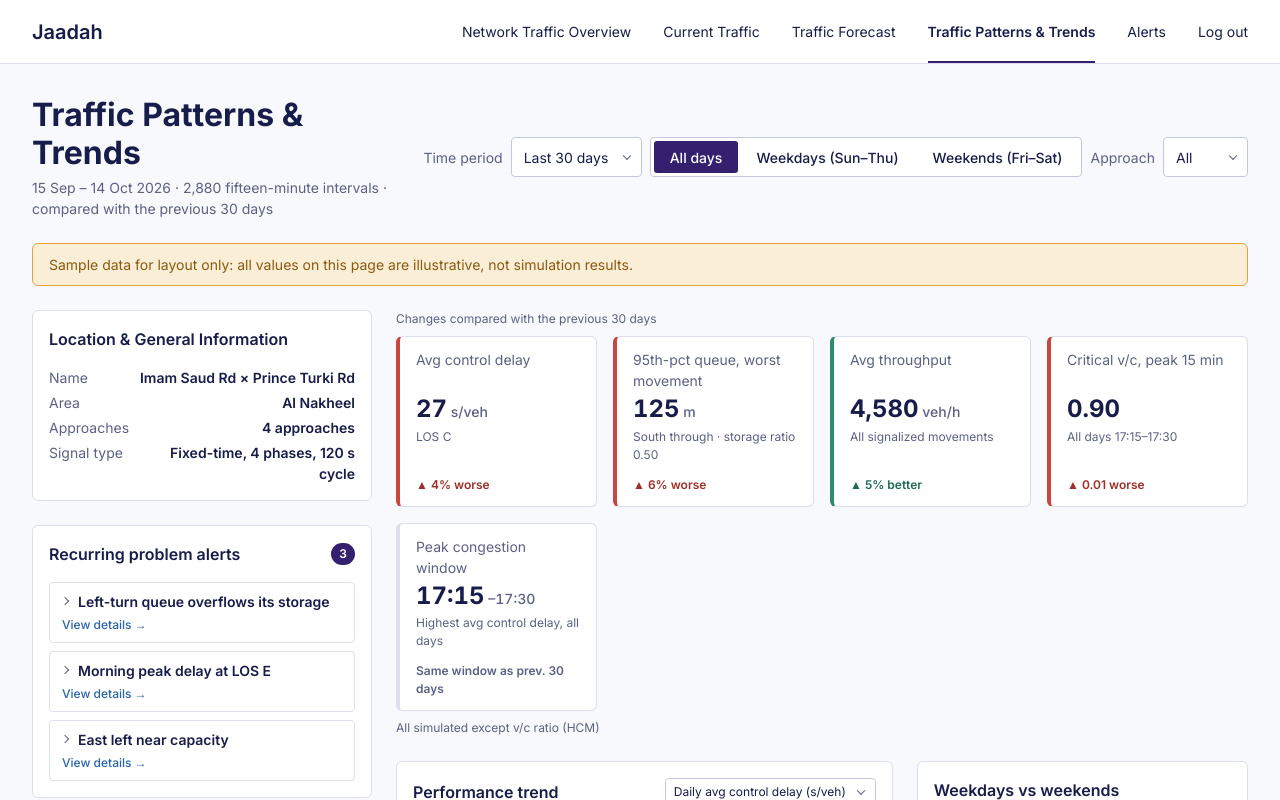
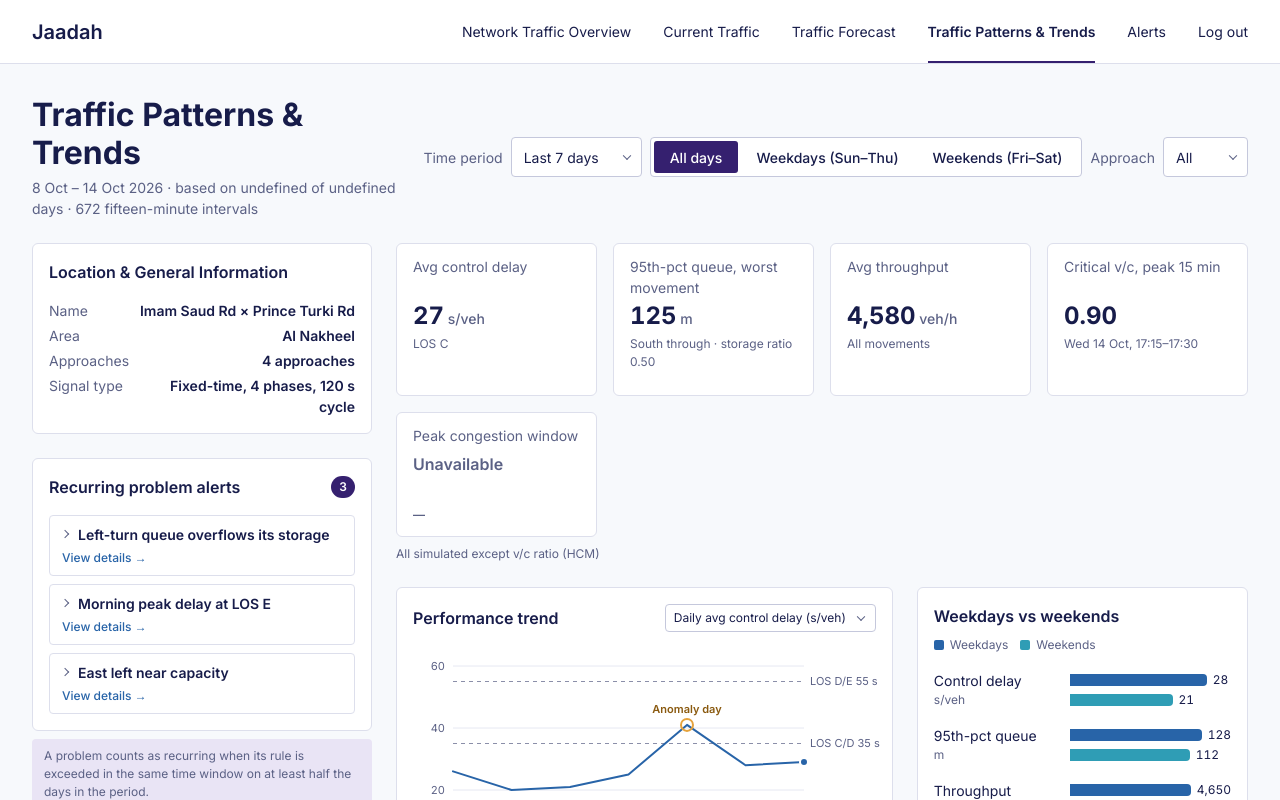
Before and after one commit to Falhebshi/2026-GP1-9, a React (Vite) app in the folder frontend/: page /trends in a window 1280 px wide. Shown: the top 800 px of the page. Built offline with nearby package versions, Linux system fonts and the light colour scheme; what @deck.gl/extensions, @luma.gl/engine would draw is missing.

Commit message:
feat: connect the trends page to the history files

```diff
--- a/frontend/src/pages/TrafficTrends.css
+++ b/frontend/src/pages/TrafficTrends.css
@@ -65,3 +65,9 @@
     grid-template-columns: minmax(0, 1fr);
   }
 }
+
+/* The tiles have no comparison, so no colored left edge either:
+   a plain 1px border like the other cards */
+.trends-kpi-row > .kpi-tile {
+  border-left-width: 1px;
+}
--- a/frontend/src/pages/TrafficTrends.jsx
+++ b/frontend/src/pages/TrafficTrends.jsx
@@ -1,17 +1,17 @@
 import { useEffect, useState } from 'react'
 import AlertList from '../components/AlertList'
 import Badge from '../components/Badge'
+import Card from '../components/Card'
 import EmptyState from '../components/EmptyState'
 import KpiGroup from '../components/KpiGroup'
 import KpiTile from '../components/KpiTile'
 import LocationInfoCard from '../components/LocationInfoCard'
-import Notice from '../components/Notice'
 import PageHeader from '../components/PageHeader'
 import SegmentedControl from '../components/SegmentedControl'
 import Select from '../components/Select'
 import { EmptyPeriodError, getTrends } from '../services/trendsService'
 import { formatKpiValue, kpiTileProps } from '../utils/kpi'
-import { shortDate, timeOf, timeRange } from '../utils/format'
+import { dayAndDate, shortDate, timeOf, timeRange } from '../utils/format'
 import BreakdownTable from './trends/BreakdownTable'
 import CongestionHeatmap from './trends/CongestionHeatmap'
 import LosDistribution from './trends/LosDistribution'
@@ -35,7 +35,9 @@ const DAY_TYPE_OPTIONS = [
 
 function TrafficTrends() {
   // The filters. Changing any of them loads the data again.
-  const [periodDays, setPeriodDays] = useState(30)
+  // The page opens on 7 days: the longest period with enough simulated days
+  // today (docs/kpi_engine.md, section 17.6).
+  const [periodDays, setPeriodDays] = useState(7)
   const [dayType, setDayType] = useState('all')
   const [approachId, setApproachId] = useState('all')
 
@@ -74,7 +76,8 @@ function TrafficTrends() {
   const header = (
     <PageHeader
       title="Traffic Patterns & Trends"
-      subtitle={data && describePeriod(data.period, periodDays)}
+      // The period of the data on screen: none while an error is shown instead
+      subtitle={data && !error ? describePeriod(data.period) : undefined}
       actions={
         <>
           <Select
@@ -126,24 +129,16 @@ function TrafficTrends() {
     )
   }
 
-  const note = `vs prev. ${periodDays} days`
-
   return (
     <>
       {header}
-
-      {data.isSample && (
-        <Notice variant="warning" className="trends-notice">
-          Sample data for layout only: all values on this page are illustrative, not
-          simulation results.
-        </Notice>
-      )}
 
       {/* While new data loads, the old data stays on screen, faded */}
       <div className={`trends-layout ${loading ? 'is-loading' : ''}`} aria-busy={loading}>
         <aside className="trends-side">
           <LocationInfoCard intersection={data.intersection} />
 
+          {data.recurringAlerts ? (
             <div>
               <AlertList
                 title="Recurring problem alerts"
@@ -155,16 +150,13 @@ function TrafficTrends() {
                 window on at least half the days in the period.
               </p>
             </div>
+          ) : (
+            <NotAvailableYet title="Recurring problem alerts" />
+          )}
         </aside>
 
         <div className="trends-main">
-          <KpiRow
-            summary={data.summary}
-            dayType={dayType}
-            approachId={approachId}
-            periodDays={periodDays}
-            note={note}
-          />
+          <KpiRow summary={data.summary} dayType={dayType} approachId={approachId} />
 
           <div className="trends-row trends-row-wide-left">
             <TrendChart trend={data.trend} />
@@ -174,7 +166,11 @@ function TrafficTrends() {
           <CongestionHeatmap cells={data.heatmap} />
 
           <div className="trends-row trends-row-wide-left">
+            {data.thresholds ? (
               <ThresholdChart thresholds={data.thresholds} />
+            ) : (
+              <NotAvailableYet title="Threshold exceedance by time window" />
+            )}
             <LosDistribution rows={data.losDistribution} />
           </div>
 
@@ -190,59 +186,81 @@ function TrafficTrends() {
 
 // ---- The five KPI tiles ----------------------------------------------------
 
-function KpiRow({ summary, dayType, approachId, periodDays, note }) {
-  const delay = summary.control_delay
+// The values are over the whole period; there is no comparison with an
+// earlier period (the trend chart shows the direction day by day).
+function KpiRow({ summary, dayType, approachId }) {
+  const delay = summary.control_delay.current
   const queue = summary.queue_length
-  const vc = summary.volume_to_capacity_ratio
+  const vc = summary.volume_to_capacity_ratio.current
   const grade = summary.level_of_service.current.los_grade
   const peak = summary.peakWindow
   const dayWord = DAY_WORDS[dayType]
 
-  // What the tiles share is said once by KpiGroup, so the tiles leave out the tag and the
-  // "vs prev." note
-  const results = [delay.current, queue.current, summary.throughput.current, vc.current]
+  // How the values were measured is said once by KpiGroup, so the tiles leave out the tag
+  const results = [delay, queue.current, summary.throughput.current, vc]
 
   return (
-    <KpiGroup compared={`the previous ${periodDays} days`} results={results}>
-      <div className="kpi-row">
+    <KpiGroup results={results}>
+      <div className="kpi-row trends-kpi-row">
         <KpiTile
           layout="stacked"
           label="Avg control delay"
           detail={grade ? `LOS ${grade}` : 'LOS unavailable'}
-          {...kpiTileProps(delay.current, delay.previous)}
+          {...kpiTileProps(delay)}
           tag={undefined}
         />
         <KpiTile
           layout="stacked"
           label="95th-pct queue, worst movement"
-          detail={`${queue.worst.label} · storage ratio ${formatKpiValue(queue.worst.storageRatio)}`}
-          {...kpiTileProps(queue.current, queue.previous)}
+          detail={
+            queue.worst
+              ? `${queue.worst.label} · storage ratio ${formatKpiValue(queue.worst.storageRatio)}`
+              : undefined
+          }
+          {...kpiTileProps(queue.current)}
           tag={undefined}
         />
         <KpiTile
           layout="stacked"
           label="Avg throughput"
-          detail={approachId === 'all' ? 'All signalized movements' : 'All movements of this approach'}
-          {...kpiTileProps(summary.throughput.current, summary.throughput.previous)}
+          detail={approachId === 'all' ? 'All movements' : 'All movements of this approach'}
+          {...kpiTileProps(summary.throughput.current)}
           tag={undefined}
         />
         <KpiTile
           layout="stacked"
           label={approachId === 'all' ? 'Critical v/c, peak 15 min' : 'Highest v/c, peak 15 min'}
-          detail={`${dayWord} ${timeRange(vc.current.interval_start, vc.current.interval_end)}`}
-          {...kpiTileProps(vc.current, vc.previous)}
+          // The peak is one real interval, so its day is shown
+          detail={
+            vc.status === 'ok'
+              ? `${dayAndDate(vc.interval_start.slice(0, 10))}, ${timeRange(vc.interval_start, vc.interval_end)}`
+              : undefined
+          }
+          {...kpiTileProps(vc)}
           tag={undefined}
         />
         <KpiTile
           layout="stacked"
           label="Peak congestion window"
-          value={timeOf(peak.interval_start)}
-          unit={`–${timeOf(peak.interval_end)}`}
-          detail={`Highest avg control delay, ${dayWord.toLowerCase()}`}
-          changeNote={peak.sameAsPrevious ? `Same window as ${note.replace('vs ', '')}` : 'Moved since the previous period'}
+          value={peak.status === 'ok' ? timeOf(peak.interval_start) : null}
+          unit={peak.status === 'ok' ? `–${timeOf(peak.interval_end)}` : undefined}
+          status={peak.status === 'ok' ? undefined : peak.status}
+          reason={peak.status === 'ok' ? undefined : peak.reason}
+          detail={peak.status === 'ok' ? `Highest avg control delay, ${dayWord.toLowerCase()}` : undefined}
         />
       </div>
     </KpiGroup>
+  )
+}
+
+// A panel whose data comes from a later feature
+function NotAvailableYet({ title }) {
+  return (
+    <Card title={title}>
+      <EmptyState title="Not available yet">
+        Recurring-problem detection is a later feature (backlog items 24 and 25).
+      </EmptyState>
+    </Card>
   )
 }
 
@@ -269,10 +287,10 @@ function toAlertListItem(alert) {
   }
 }
 
-// "15 Sep – 14 Oct 2026 · 2,880 fifteen-minute intervals · compared with the previous 30 days"
-function describePeriod(period, periodDays) {
+// "3 Nov – 9 Nov 2026 · based on 7 of 7 days · 672 fifteen-minute intervals"
+function describePeriod(period) {
   const range = `${shortDate(period.start)} – ${shortDate(period.end)} ${period.end.slice(0, 4)}`
-  return `${range} · ${period.intervalCount.toLocaleString('en-US')} fifteen-minute intervals · compared with the previous ${periodDays} days`
+  return `${range} · based on ${period.daysUsed} of ${period.daysExpected} days · ${period.intervalCount.toLocaleString('en-US')} fifteen-minute intervals`
 }
 
 export default TrafficTrends
--- a/frontend/src/pages/trends/TrendChart.jsx
+++ b/frontend/src/pages/trends/TrendChart.jsx
@@ -163,19 +163,26 @@ function TrendChart({ trend }) {
               ) : null,
             )}
 
-            {/* Days without a value: a light band, so the gap reads as missing */}
-            {points.map((p, i) =>
-              hasValue(p.result) ? null : (
+            {/* Days without a value: a light band, so the gap reads as missing.
+                Each band is one day wide, cut at the plot's edges (with only
+                two days, one day is the whole plot width). */}
+            {points.map((p, i) => {
+              if (hasValue(p.result)) return null
+              const half = plotWidth / Math.max(lastIndex, 1) / 2
+              const left = Math.max(x(i) - half, MARGIN.left)
+              const right = Math.min(x(i) + half, MARGIN.left + plotWidth)
+
+              return (
                 <rect
                   key={`gap-${p.date}`}
                   className="trend-missing"
-                  x={x(i) - plotWidth / Math.max(lastIndex, 1) / 2}
+                  x={left}
                   y={MARGIN.top}
-                  width={plotWidth / Math.max(lastIndex, 1)}
+                  width={right - left}
                   height={plotHeight}
                 />
-              ),
-            )}
+              )
+            })}
 
             {/* The line itself */}
             {segments.map((segment, i) =>
```
Lines whose indentation alone changed are shown as unchanged.
